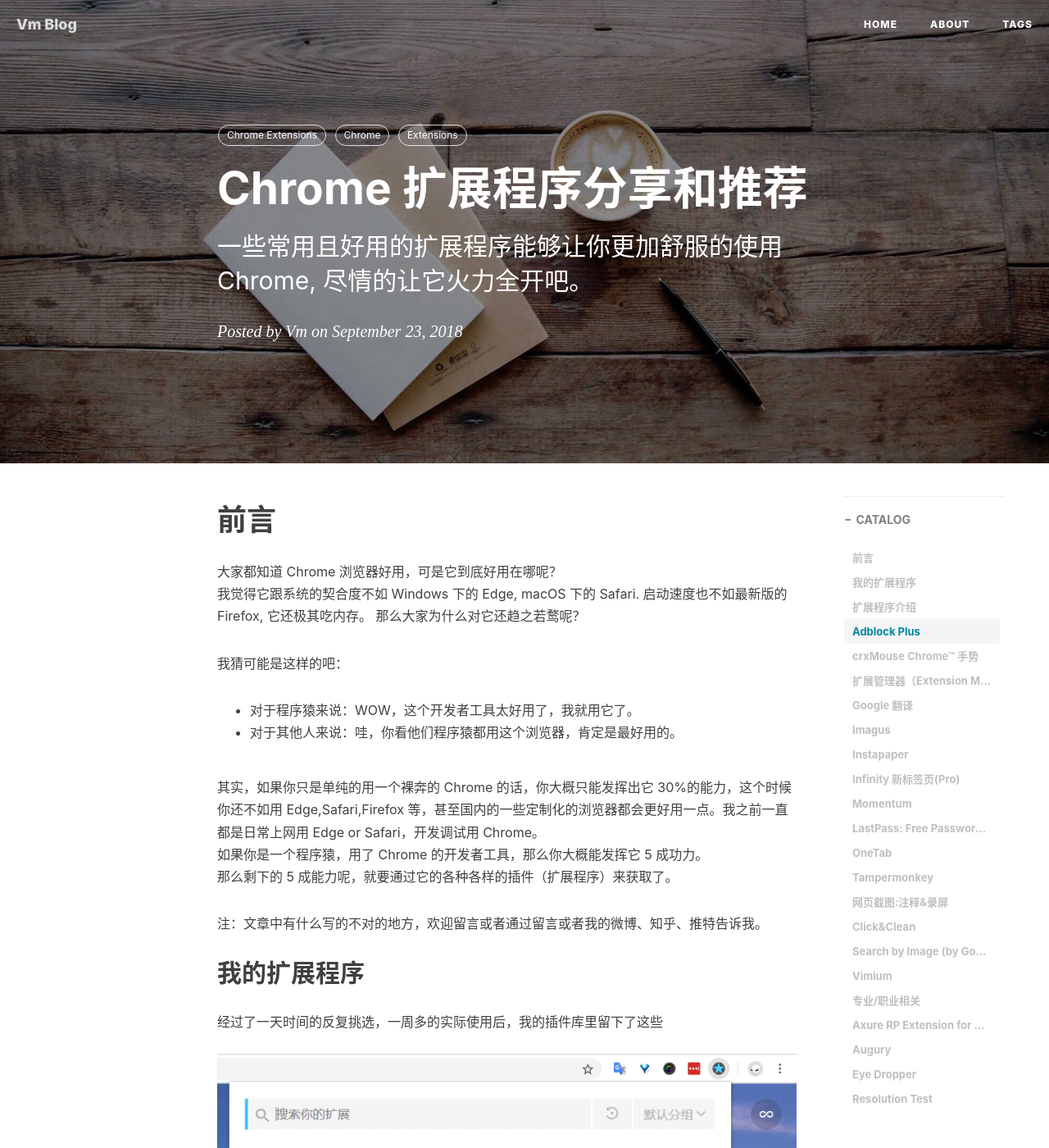
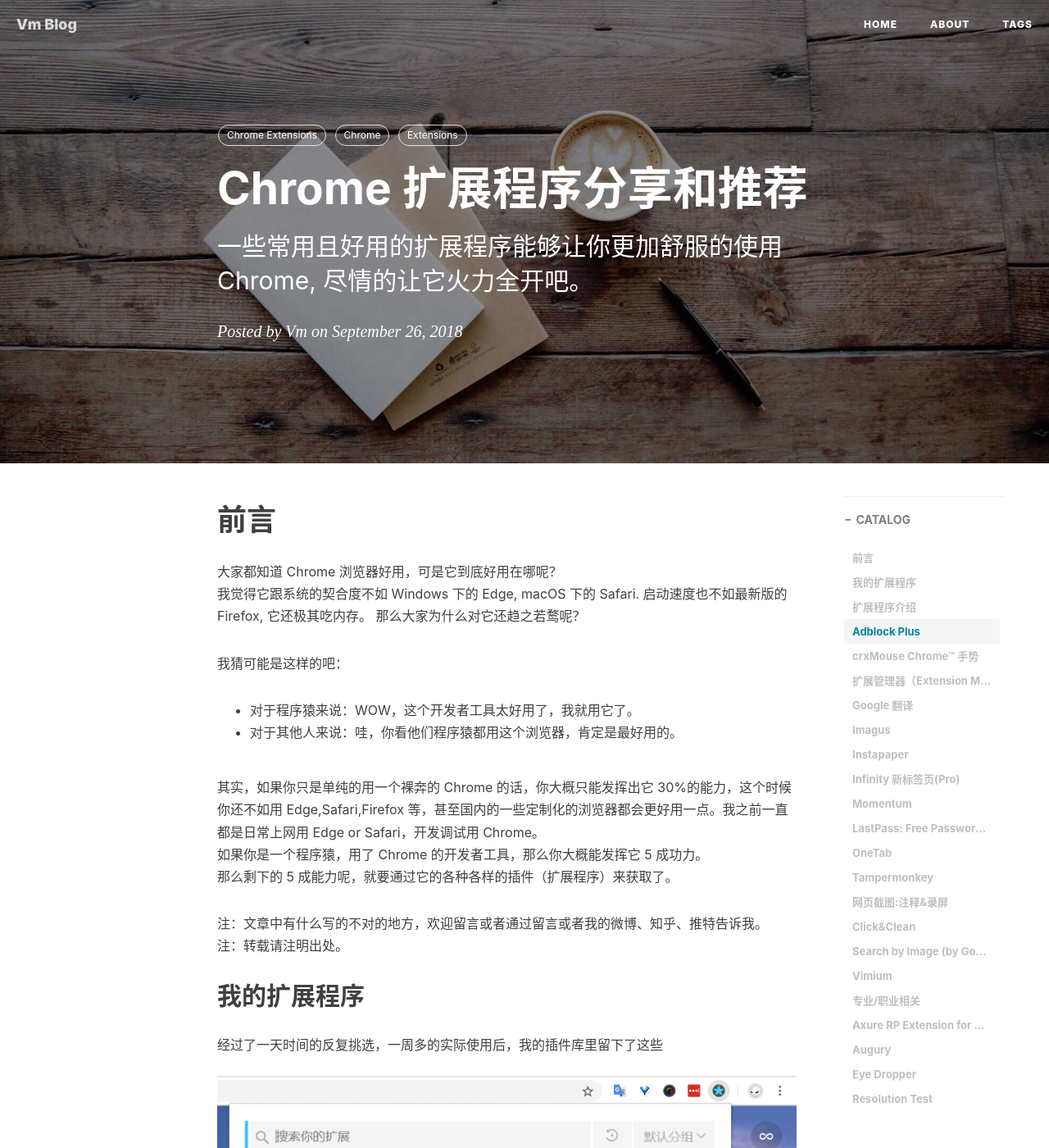
Before and after one commit to xht19980305/xht19980305.github.io, a Jekyll site: the page built from _posts/2018-09-26-Chrome extensions.md, in a window 1280 px wide and 1400 px high. Shown: the whole window at 82% size. Built offline with Jekyll 4.4.1, drawn with Linux system fonts in a browser that asks for light colours; nearby versions of some CDN libraries; comment, search, counter and statistics services are not loaded; some of the changed text lies outside the part shown.

Commit message:
save code

```diff
--- a/_posts/2018-09-23-Chrome Extensions.md
+++ b/_posts/2018-09-26-Chrome extensions.md
@@ -2,7 +2,7 @@
 layout: post
 title: Chrome 扩展程序分享和推荐
 subtitle: 一些常用且好用的扩展程序能够让你更加舒服的使用 Chrome, 尽情的让它火力全开吧。
-date: 2018-09-23
+date: 2018-09-26
 author: Vm
 image: /img/chrome-extensions/favicon.ico
 catalog: true
@@ -29,6 +29,7 @@ tags:
 那么剩下的 5 成能力呢，就要通过它的各种各样的插件（扩展程序）来获取了。
 
 注：文章中有什么写的不对的地方，欢迎留言或者通过留言或者我的微博、知乎、推特告诉我。
+注：转载请注明出处。
 
 ## 我的扩展程序
 
```
Also changed, not shown: _posts/2018-09-25-macOS tools.md (+1 -1 lines).
